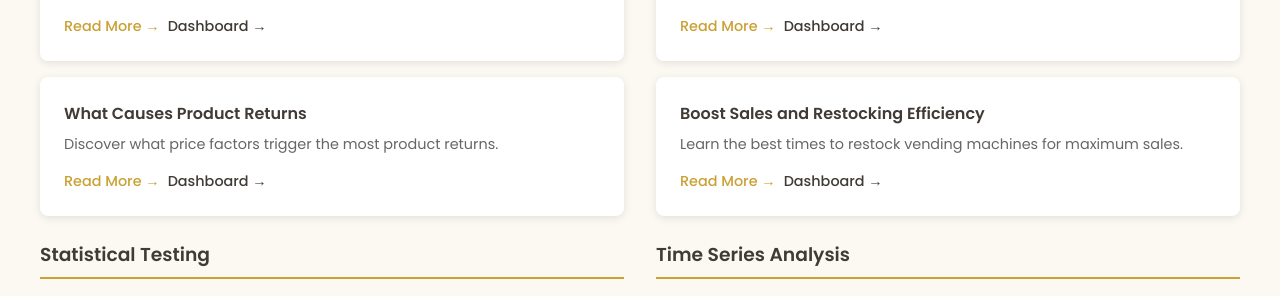
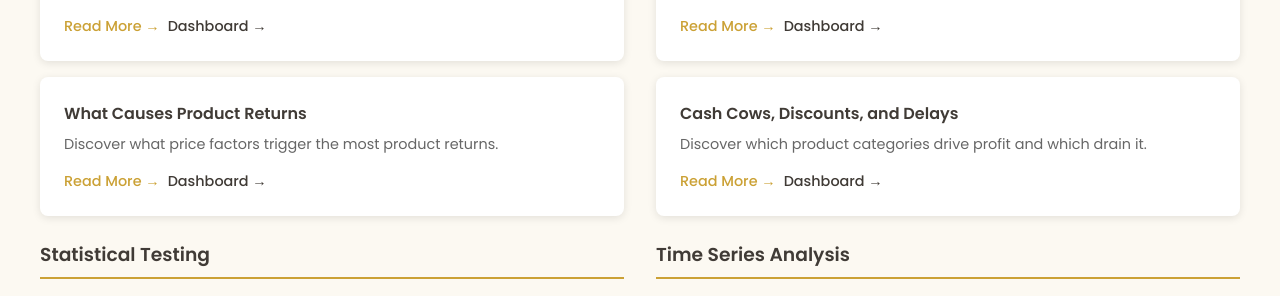
Before and after one commit to lyven81/pinnacles-learning-website, a Jekyll site: the page data-analytics.html, which Jekyll copies as it is, in a window 1280 px wide and 900 px high, scrolled down 1452 px. Shown: the part 158-454 px from the top of the window. Built offline with Jekyll 4.4.1, drawn with Linux system fonts in a browser that asks for light colours.

Commit message:
Replace Boost Sales case study with Cash Cows in data-analytics.html
- Updated Optimization Analysis section
- Changed title to "Cash Cows, Discounts, and Delays"
- Brief description: "Discover which product categories drive profit and which drain it."
- Matches style and length of other case studies (8-10 words)
- Links to case-study/cash-cows-discounts-delays.html
- Links to dashboard/cash-cows-discounts-delays.html

🤖 Generated with [Claude Code](https://claude.com/claude-code)

Co-Authored-By: Claude <noreply@anthropic.com>

```diff
--- a/data-analytics.html
+++ b/data-analytics.html
@@ -387,11 +387,11 @@
         </div>
 
         <div style="background: white; padding: 1.5rem; border-radius: 8px; margin-bottom: 1.5rem; box-shadow: 0 2px 8px rgba(0,0,0,0.1);">
-          <h4 style="color: #403B36; margin: 0 0 0.5rem 0;">Boost Sales and Restocking Efficiency</h4>
-          <p style="margin: 0.5rem 0; color: #666; font-size: 0.9rem;">Learn the best times to restock vending machines for maximum sales.</p>
+          <h4 style="color: #403B36; margin: 0 0 0.5rem 0;">Cash Cows, Discounts, and Delays</h4>
+          <p style="margin: 0.5rem 0; color: #666; font-size: 0.9rem;">Discover which product categories drive profit and which drain it.</p>
           <div style="display: flex; gap: 0.5rem; margin-top: 1rem;">
-            <a href="case-study/boost-sales-restocking-efficiency.html" style="color: #CBA135; font-size: 0.9rem; text-decoration: none; font-weight: 500;">Read More →</a>
-            <a href="dashboard/boost-sales-restocking-efficiency.html" style="color: #403B36; font-size: 0.9rem; text-decoration: none; font-weight: 500;">Dashboard →</a>
+            <a href="case-study/cash-cows-discounts-delays.html" style="color: #CBA135; font-size: 0.9rem; text-decoration: none; font-weight: 500;">Read More →</a>
+            <a href="dashboard/cash-cows-discounts-delays.html" style="color: #403B36; font-size: 0.9rem; text-decoration: none; font-weight: 500;">Dashboard →</a>
           </div>
         </div>
 
```
